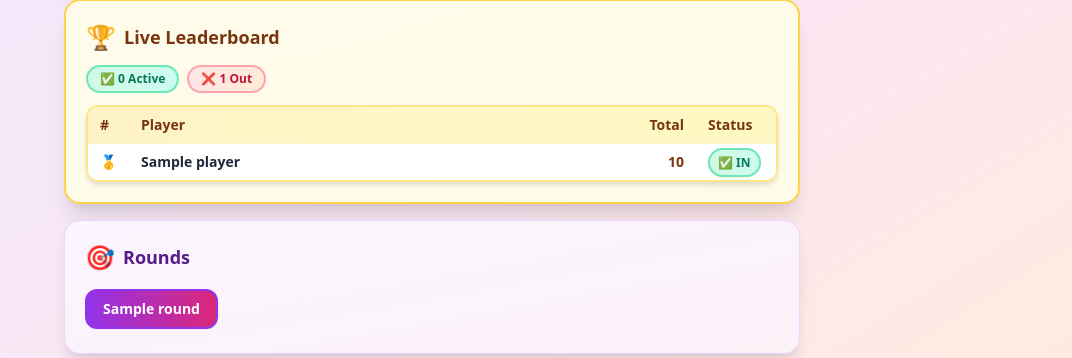
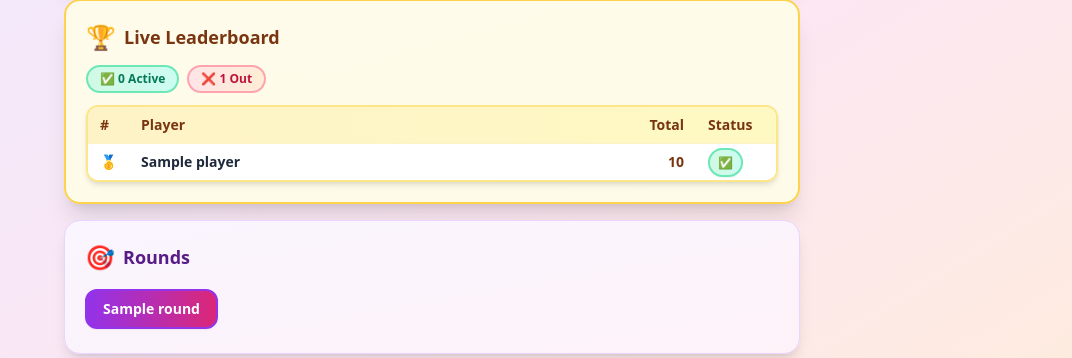
Before and after one commit to azizzoaib786/iquitscorer, a FastAPI app: template app/templates/live.html in a window 1280 px wide. Shown: the part 169-527 px from the top of the page, without its empty margins (208-1280 px from the left). Run offline with FastAPI, Linux system fonts and the light colour scheme; the template is opened without the code that fills it: most values are stand-ins (such as "Sample title", 1, 10 or a date in 2020); some libraries are stand-ins or nearby versions.

Commit message:
fix: UI improvements

```diff
--- a/app/templates/live.html
+++ b/app/templates/live.html
@@ -72,9 +72,9 @@
                     <td class="px-3 py-2 text-right font-bold text-amber-900">{{ r.total }}</td>
                     <td class="px-3 py-2">
                       {% if r.is_out %}
-                        <span class="px-2 py-1 rounded-full text-xs font-bold bg-gradient-to-r from-rose-100 to-orange-100 text-rose-700 border-2 border-rose-300 shadow-sm">❌ OUT</span>
+                        <span class="px-2 py-1 rounded-full text-xs font-bold bg-gradient-to-r from-rose-100 to-orange-100 text-rose-700 border-2 border-rose-300 shadow-sm">❌</span>
                       {% else %}
-                        <span class="px-2 py-1 rounded-full text-xs font-bold bg-gradient-to-r from-emerald-100 to-teal-100 text-emerald-700 border-2 border-emerald-300 shadow-sm">✅ IN</span>
+                        <span class="px-2 py-1 rounded-full text-xs font-bold bg-gradient-to-r from-emerald-100 to-teal-100 text-emerald-700 border-2 border-emerald-300 shadow-sm">✅</span>
                       {% endif %}
                     </td>
                   </tr>
--- a/app/templates/partials/leaderboard.html
+++ b/app/templates/partials/leaderboard.html
@@ -42,9 +42,9 @@
           <td class="px-3 py-2 text-right font-bold text-amber-900">{{ r.total }}</td>
           <td class="px-3 py-2">
             {% if r.is_out %}
-              <span class="px-2 py-1 rounded-full text-xs font-bold bg-gradient-to-r from-rose-100 to-orange-100 text-rose-700 border-2 border-rose-300 shadow-sm">❌ OUT</span>
+              <span class="px-2 py-1 rounded-full text-xs font-bold bg-gradient-to-r from-rose-100 to-orange-100 text-rose-700 border-2 border-rose-300 shadow-sm">❌</span>
             {% else %}
-              <span class="px-2 py-1 rounded-full text-xs font-bold bg-gradient-to-r from-emerald-100 to-teal-100 text-emerald-700 border-2 border-emerald-300 shadow-sm">✅ IN</span>
+              <span class="px-2 py-1 rounded-full text-xs font-bold bg-gradient-to-r from-emerald-100 to-teal-100 text-emerald-700 border-2 border-emerald-300 shadow-sm">✅</span>
             {% endif %}
           </td>
         </tr>
```
